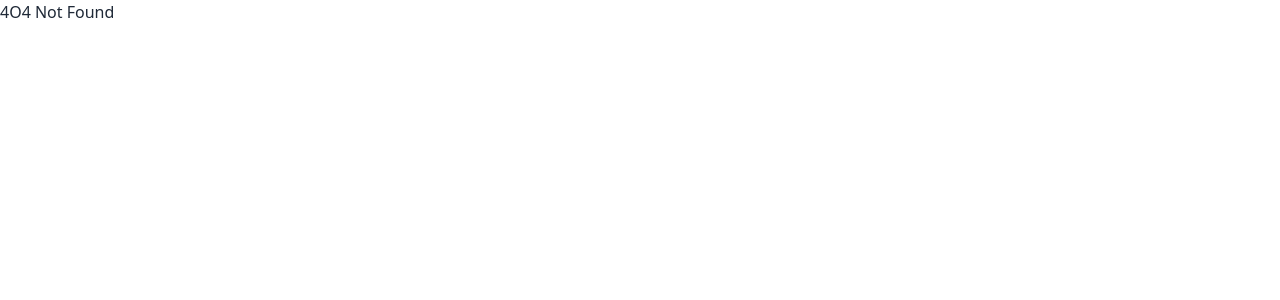
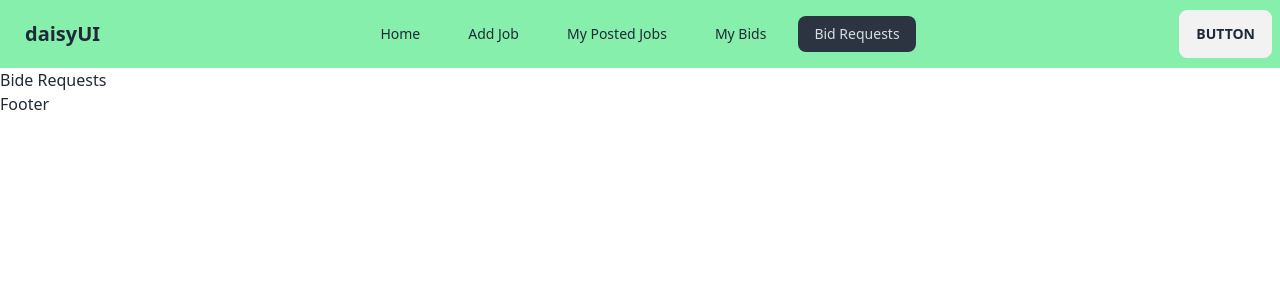
Before and after one commit to liton61/flexJobs-client-side, a React (Vite) app: page /bidRequests in a window 1280 px wide. Before the commit this address had no page. Shown: the top 300 px of the page. Built offline with nearby package versions, Linux system fonts and the light colour scheme.

Commit message:
route added for all nav items

```diff
--- /dev/null
+++ b/src/components/AddJobs/AddJobs.jsx
@@ -0,0 +1,11 @@
+
+
+const AddJobs = () => {
+    return (
+        <div>
+            <h1>Add Jobs</h1>
+        </div>
+    );
+};
+
+export default AddJobs;
--- /dev/null
+++ b/src/components/BideRequests/BideRequests.jsx
@@ -0,0 +1,11 @@
+
+
+const BideRequests = () => {
+    return (
+        <div>
+            <h1>Bide Requests</h1>
+        </div>
+    );
+};
+
+export default BideRequests;
--- a/src/components/Header/Header.jsx
+++ b/src/components/Header/Header.jsx
@@ -10,24 +10,24 @@ const Header = () => {
                             <svg xmlns="http://www.w3.org/2000/svg" fill="none" viewBox="0 0 24 24" className="inline-block w-6 h-6 stroke-current"><path strokeLinecap="round" strokeLinejoin="round" strokeWidth="2" d="M4 6h16M4 12h16M4 18h16"></path></svg>
                         </label>
                         <ul tabIndex={0} className="menu menu-sm dropdown-content mt-3 z-[1] p-2 shadow bg-base-100 rounded-box w-52">
-                            <li><NavLink
+                            <li className="mx-2"><NavLink
                                 to="/"
                                 className={({ isActive, isPending }) =>
                                     isPending ? "pending" : isActive ? "active" : ""}>Home</NavLink></li>
-                            <li><NavLink
+                            <li className="mx-2"><NavLink
                                 to="/addJob"
                                 className={({ isActive, isPending }) =>
                                     isPending ? "pending" : isActive ? "active" : ""}>Add Job</NavLink></li>
-                            <li><NavLink
-                                to="/myPostedJob"
+                            <li className="mx-2"><NavLink
+                                to="/myPostedJobs"
                                 className={({ isActive, isPending }) =>
                                     isPending ? "pending" : isActive ? "active" : ""}>My Posted Jobs</NavLink></li>
-                            <li><NavLink
-                                to="/myBides"
+                            <li className="mx-2"><NavLink
+                                to="/myBids"
                                 className={({ isActive, isPending }) =>
                                     isPending ? "pending" : isActive ? "active" : ""}>My Bids</NavLink></li>
-                            <li><NavLink
-                                to="/bideRequests"
+                            <li className="mx-2"><NavLink
+                                to="/bidRequests"
                                 className={({ isActive, isPending }) =>
                                     isPending ? "pending" : isActive ? "active" : ""}>Bid Requests</NavLink></li>
                         </ul>
@@ -36,24 +36,24 @@ const Header = () => {
                 </div>
                 <div className="navbar-center hidden lg:flex">
                     <ul className="menu menu-horizontal px-1">
-                        <li><NavLink
+                        <li className="mx-2"><NavLink
                             to="/"
                             className={({ isActive, isPending }) =>
                                 isPending ? "pending" : isActive ? "active" : ""}>Home</NavLink></li>
-                        <li><NavLink
+                        <li className="mx-2"><NavLink
                             to="/addJob"
                             className={({ isActive, isPending }) =>
                                 isPending ? "pending" : isActive ? "active" : ""}>Add Job</NavLink></li>
-                        <li><NavLink
-                            to="/myPostedJob"
+                        <li className="mx-2"><NavLink
+                            to="/myPostedJobs"
                             className={({ isActive, isPending }) =>
                                 isPending ? "pending" : isActive ? "active" : ""}>My Posted Jobs</NavLink></li>
-                        <li><NavLink
-                            to="/myBides"
+                        <li className="mx-2"><NavLink
+                            to="/myBids"
                             className={({ isActive, isPending }) =>
                                 isPending ? "pending" : isActive ? "active" : ""}>My Bids</NavLink></li>
-                        <li><NavLink
-                            to="/bideRequests"
+                        <li className="mx-2"><NavLink
+                            to="/bidRequests"
                             className={({ isActive, isPending }) =>
                                 isPending ? "pending" : isActive ? "active" : ""}>Bid Requests</NavLink></li>
                     </ul>
--- /dev/null
+++ b/src/components/MyBids/MyBids.jsx
@@ -0,0 +1,11 @@
+
+
+const MyBids = () => {
+    return (
+        <div>
+            <h1>My Bids</h1>
+        </div>
+    );
+};
+
+export default MyBids;
--- /dev/null
+++ b/src/components/MyPostedJobs/MyPostedJobs.jsx
@@ -0,0 +1,11 @@
+
+
+const MyPostedJobs = () => {
+    return (
+        <div>
+            <h1>My Posted Jobs</h1>
+        </div>
+    );
+};
+
+export default MyPostedJobs;
```
Also changed, not shown: src/components/Router/Router.jsx (+20 -0 lines).
